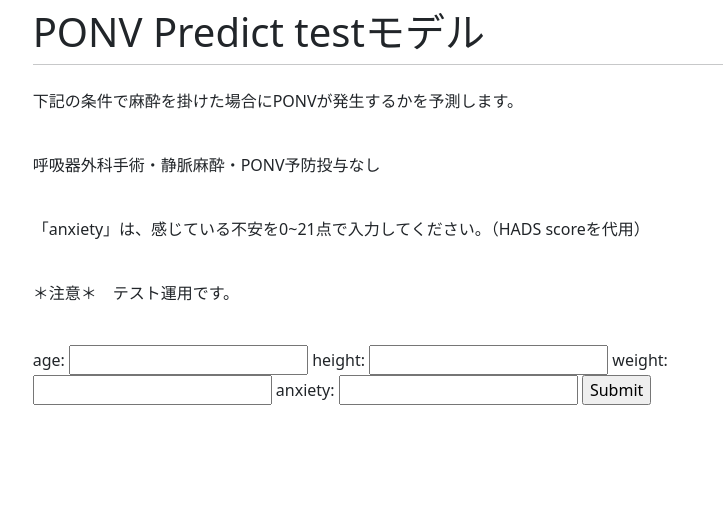
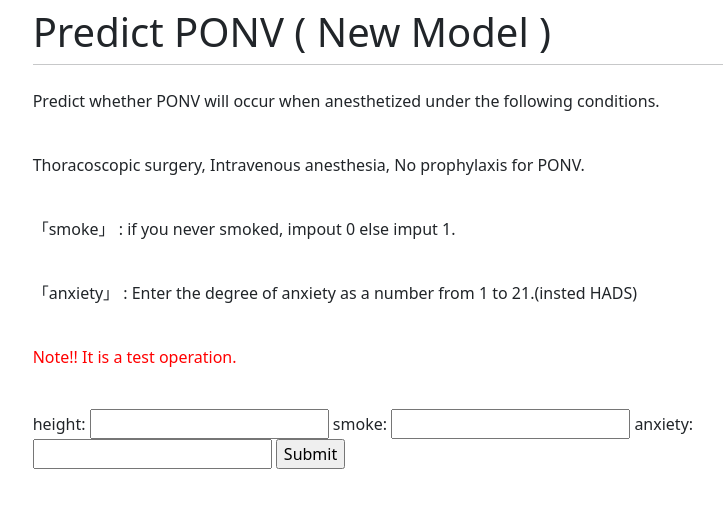
Before and after one commit to yktt-nuane/predict-ponv, a Django app: page / in a window 1280 px wide. Shown: the top 508 px of the page, without its empty margins (242-965 px from the left). Run offline with Django 4.2, Linux system fonts and the light colour scheme; some libraries are stand-ins or nearby versions.

Commit message:
model chage

```diff
--- a/ponv/forms.py
+++ b/ponv/forms.py
@@ -2,7 +2,6 @@ from django import forms
 
 
 class ModelForm(forms.Form):
-    age = forms.IntegerField(label='age')
     height = forms.IntegerField(label='height')
-    weight = forms.IntegerField(label='weight')
+    smoke = forms.IntegerField(label='smoke')
     anxiety = forms.IntegerField(label='anxiety')
--- a/ponv/views.py
+++ b/ponv/views.py
@@ -13,19 +13,18 @@ def predict_model(request):
         # check whether it's valid:
         if form.is_valid():
             # process the data in form.cleaned_data as required
-            age = form.cleaned_data['age']
             height = form.cleaned_data['height']
-            weight = form.cleaned_data['weight']
+            smoke = form.cleaned_data['smoke']
             anxiety = form.cleaned_data['anxiety']
 
             # Run new features through ML model
             model_features = [
-                [age, height, weight, anxiety]]
+                [height, smoke, anxiety]]
             loaded_model = pickle.load(
                 open("predict_model/ponv_model.pkl", 'rb'))
             prediction = loaded_model.predict(model_features)[0]
 
-            prediction_dict = [{'name':'ponvになる可能性は低いです'},{'name':'PONVになる可能性が高いです'}]
+            prediction_dict = [{'name':'unlikely to be a PONV'},{'name':'Likely to be PONV'}]
 
             prediction_name = prediction_dict[prediction]['name']
 
--- a/templates/ponv/base.html
+++ b/templates/ponv/base.html
@@ -11,7 +11,7 @@
     <div class="container">
         <div class="row justify-content-center">
             <div class="col-8">
-                <h1 class="mt-2">PONV Predict testモデル</h1>
+                <h1 class="mt-2">Predict PONV ( New Model )</h1>
                 <hr class="mt-0 mb-4">
                 {% block content %}
                 {% endblock %}
--- a/templates/ponv/home.html
+++ b/templates/ponv/home.html
@@ -2,10 +2,11 @@
 
 {% block content %}
 <div>
-    <p>下記の条件で麻酔を掛けた場合にPONVが発生するかを予測します。</p></br>
-    <p>呼吸器外科手術・静脈麻酔・PONV予防投与なし</p></br>
-    <p>「anxiety」は、感じている不安を0~21点で入力してください。（HADS scoreを代用）</p></br>
-    <p>＊注意＊　テスト運用です。</p></br>
+    <p>Predict whether PONV will occur when anesthetized under the following conditions.</p></br>
+    <p>Thoracoscopic surgery, Intravenous anesthesia, No prophylaxis for PONV.</p></br>
+    <p>「smoke」 : if you never smoked, impout 0 else imput 1.</p></br>
+    <p>「anxiety」 : Enter the degree of anxiety as a number from 1 to 21.(insted HADS)</p></br>
+    <p><font color="red">Note!! It is a test operation.</font></p></br>
 </div>
 <form action="" method="post">
     {% csrf_token %}
```
Also changed, not shown: 1 other file.
